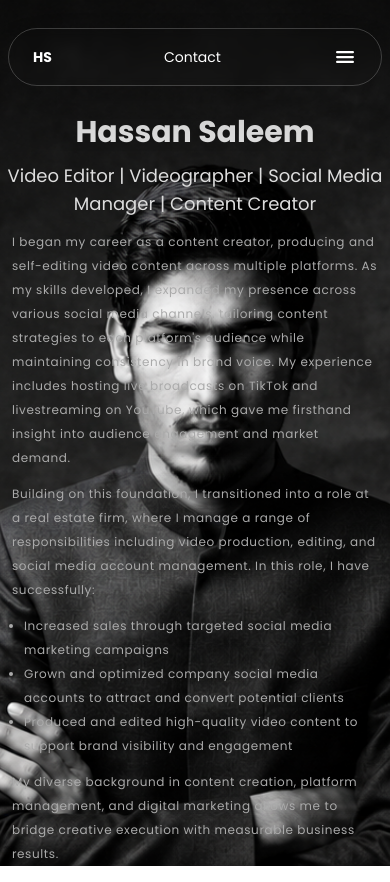
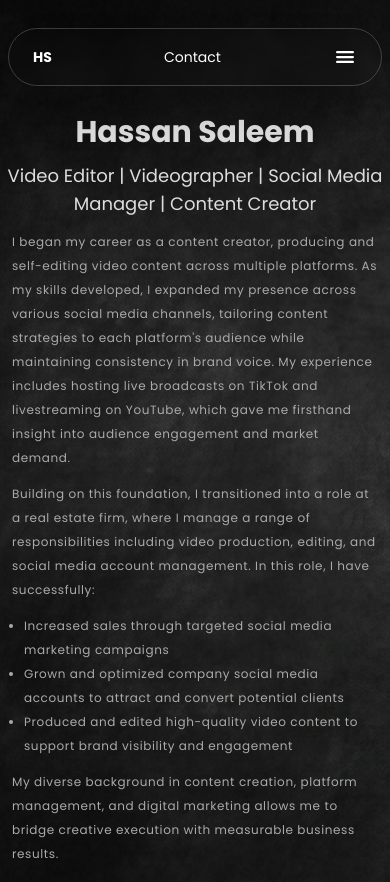
Before and after one commit to abubakrcode/Hassan_Production, a Next.js app: page /about in a window 390 px wide. Built offline with nearby package versions, Linux system fonts and the light colour scheme.

Commit message:
Update page.js

```diff
--- a/app/about/page.js
+++ b/app/about/page.js
@@ -5,22 +5,13 @@ export default function Aboutpage() {
   return (
     <main className="relative min-h-screen w-full">
       <Image
-                src="/hassan.jpg"
+                src="/editbg.jpg"
                 alt="Background Photo"
                 fill
                 priority
                 quality={100}
                 sizes="100vw"
-                className="object-cover object-center -z-10 lg:block hidden"
-              />
-              <Image
-                src="/homeBg.png"
-                alt="Background Photo"
-                fill
-                priority
-                quality={100}
-                sizes="100vw"
-                className="object-cover object-center -z-10 block lg:hidden"
+                className="object-cover object-center -z-10"
               />
 
       {/* Content Wrapper */}
@@ -29,8 +20,8 @@ export default function Aboutpage() {
           <Navbar />
         </div>
 
-        <div className="headings w-full min-h-150 flex justify-center">
-          <div className="content-aside lg:w-3/5 w-full mt-05 lg:mt-0 flex flex-col items-center">
+        <div className="headings w-full min-h-150 flex justify-center pb-4">
+          <div className="content-aside lg:w-3/5 w-full my-05 lg:my-0 flex flex-col items-center">
             <div className="details font-poppins flex flex-col items-center">
               <h1 className="font-bold lg:text-6xl md:text-5xl text-3xl text-center ">Hassan Saleem</h1>
               <h3 className="text-center md:text-xs text-lg mt-3">
```
